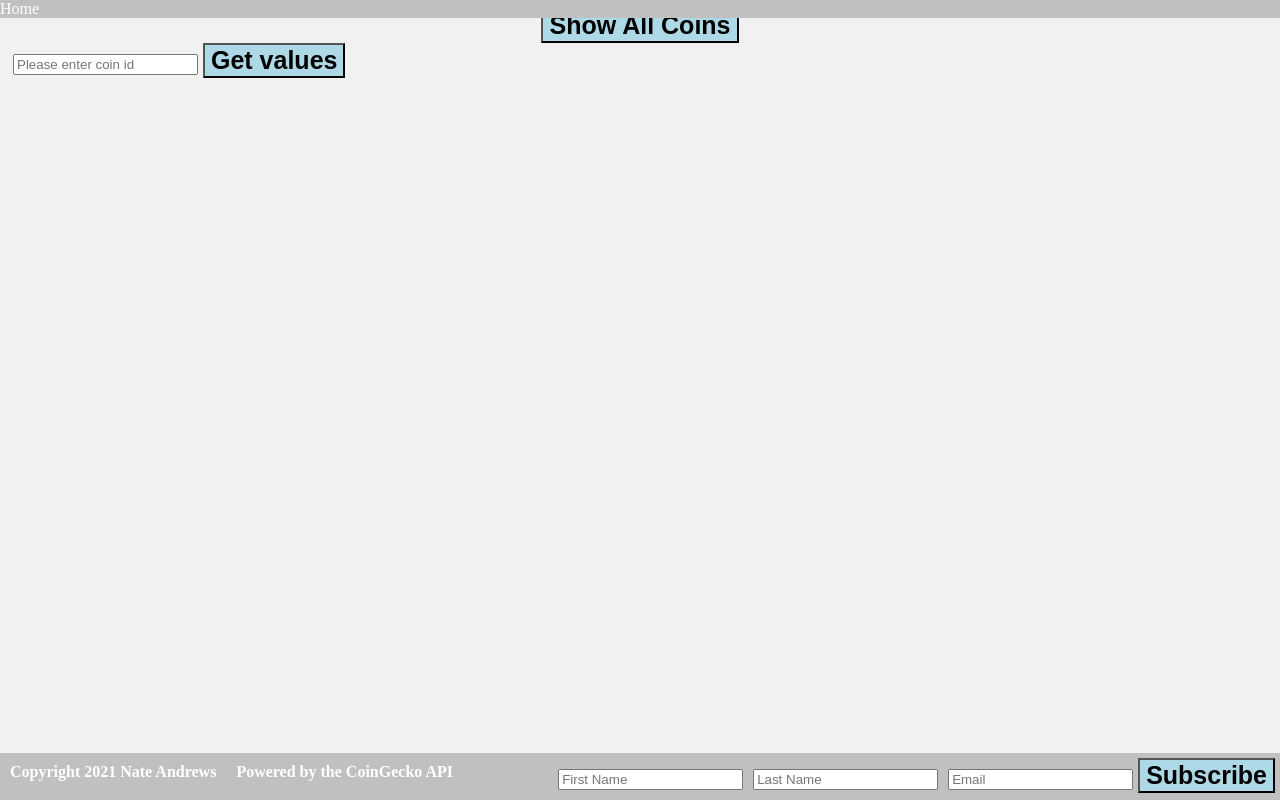
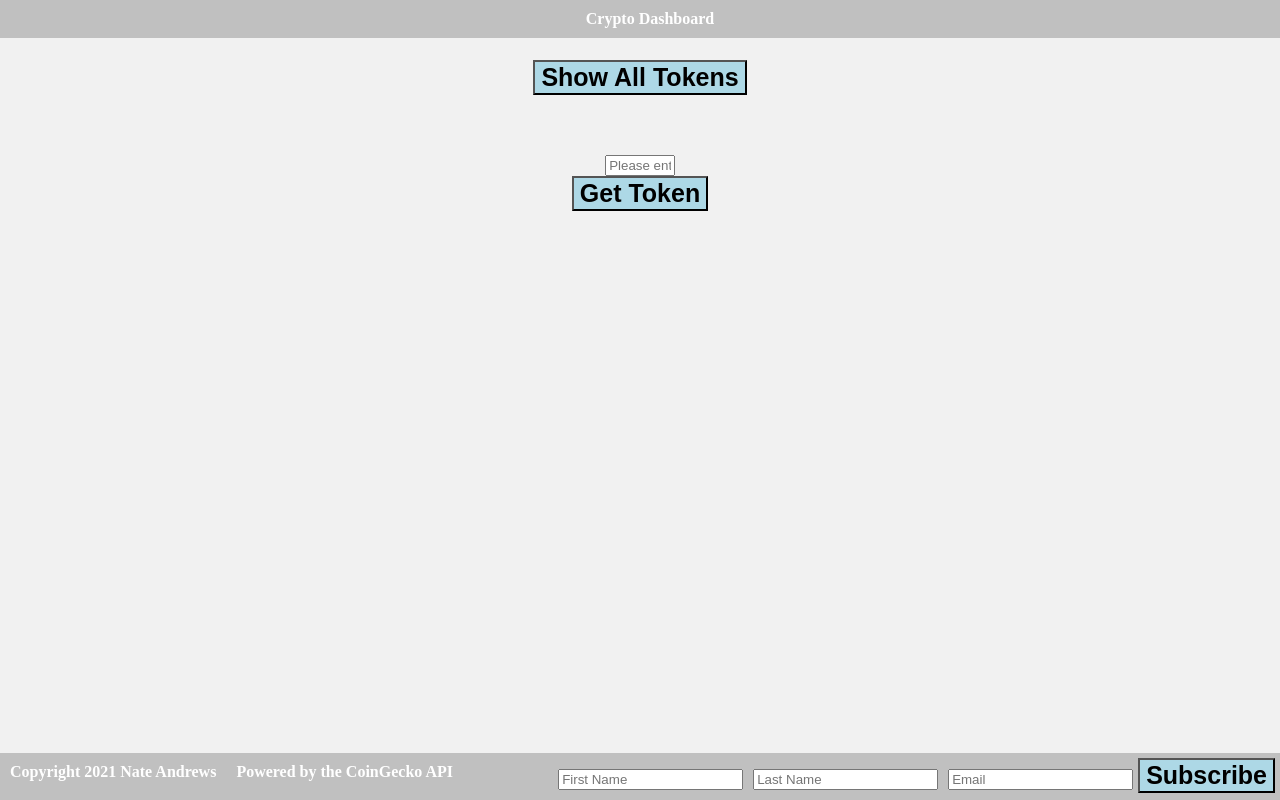
Before and after one commit to natea123/coinDashboard, a Vue app: page / in a window 1280 px wide. Built offline with nearby package versions, Linux system fonts and the light colour scheme; the HTML template or start-up script is replaced by a standard one.

Commit message:
updated css

```diff
--- a/src/App.vue
+++ b/src/App.vue
@@ -3,16 +3,16 @@
 
     <header>
 
-      Home
+      Crypto Dashboard
 
     </header>
 
       <div id="showall">
-        <button v-on:click.prevent="displayCoins" id="showall"> Show All Coins </button>
+        <button v-on:click.prevent="displayCoins" id="showall"> Show All Tokens </button>
       </div>
-      <form>
-        <input v-model="coin" placeholder="Please enter coin id">
-        <button @click.prevent="searchCoin(coin); cryptos=null;">Get values</button>
+      <form id="search">
+        <input id="searchid" v-model="coin" placeholder="Please enter coin id">
+        <button @click.prevent="searchCoin(coin); cryptos=null;">Get Token</button>
       </form>
 
     <div v-if="cryptos">
@@ -30,6 +30,7 @@
         <button v-if="moreinfo" v-on:click="moreinfo = false">less</button>
         <div v-if="moreinfo">
           <span class="right">Price ($): {{ coinInfo.market_data.current_price.usd }}</span>
+          <span class="left">Project URL: {{ coinInfo.links.homepage[0] }}</span>
         </div>
       </div>
     </div>
@@ -81,6 +82,7 @@ export default {
       .then(response => {
         this.coinInfo = response.data
       })
+      this.coin = ''
     },
 
     // makes call to coingecko and returns all coins
@@ -127,6 +129,18 @@ export default {
   }
   div#showall {
     display: grid;
+    margin: 60px;
+  }
+
+  input#searchid {
+    width: 5%;
+    display: block;
+    margin: 0 auto;
+  }
+
+  form#search {
+    display: grid;
+    margin: 15px;
   }
 /* c. Must have 2+ different class selectors. DONE */
   span.left {
@@ -153,8 +167,11 @@ export default {
     left: 0;
     top: 0;
     width: 100%;
+    padding: 10px;
     background-color: silver;
     color: white;
+    text-align: center;
+    font-weight: bold;
   }
   footer p {
     font-weight: bold;
```
